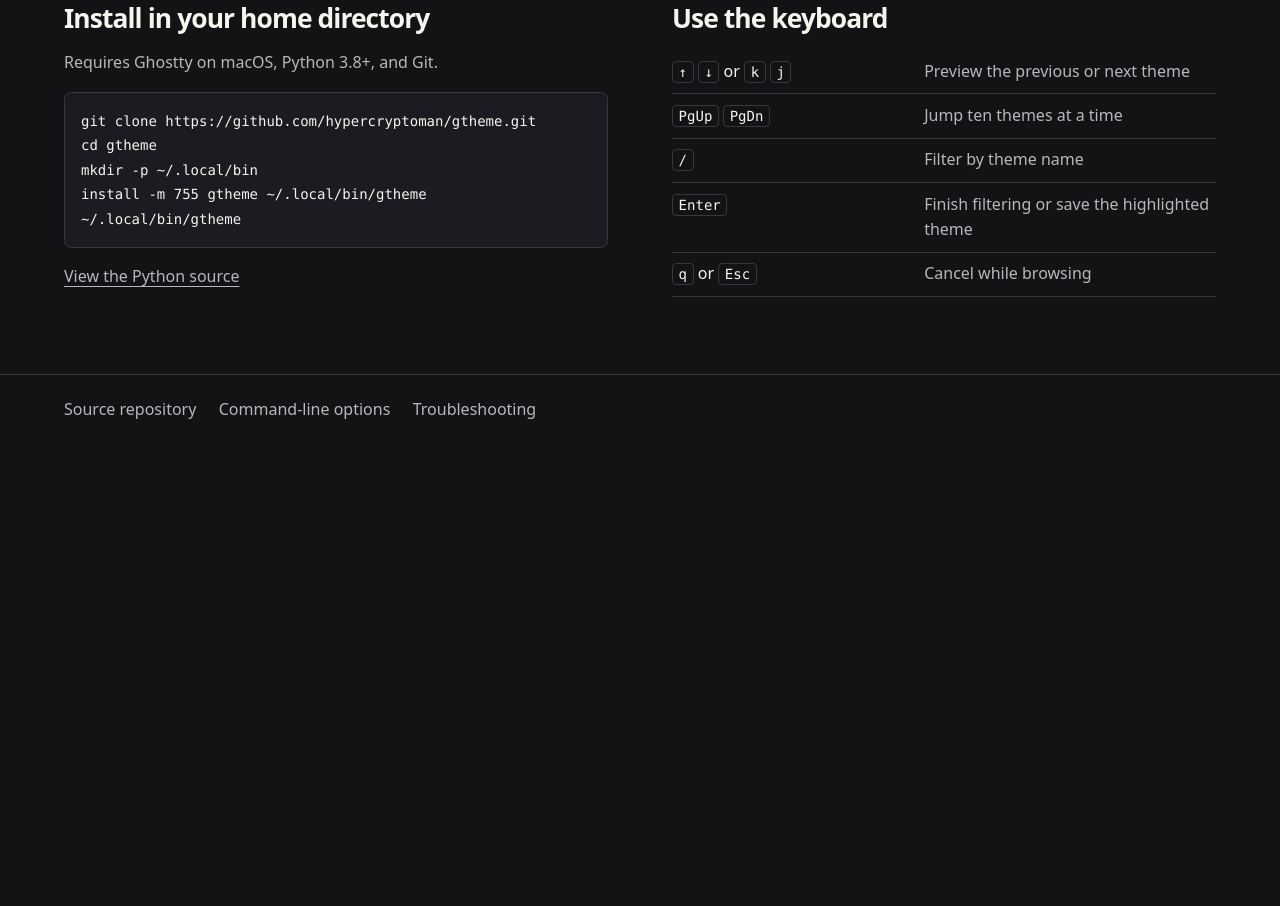
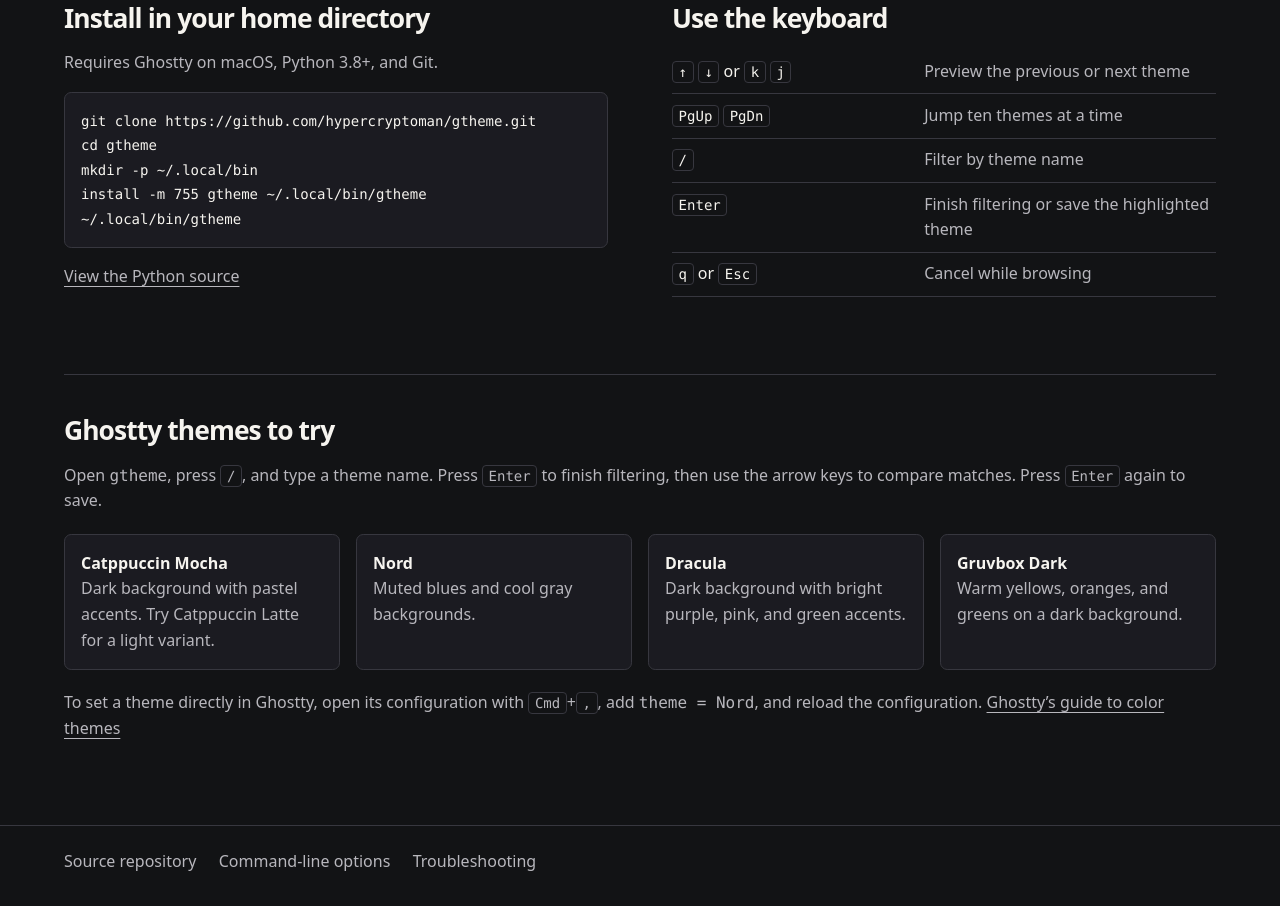
Before and after one commit to hypercryptoman/gtheme, a plain HTML site: page docs/index.html in a window 1280 px wide. Shown: the part 830-1736 px from the top of the page. Before the commit the page ends 1285 px from the top, so only its background shows below. Drawn offline with Linux system fonts and the light colour scheme.

Commit message:
Help Ghostty theme users find gtheme

```diff
--- a/docs/index.html
+++ b/docs/index.html
@@ -3,9 +3,17 @@
 <head>
   <meta charset="utf-8">
   <meta name="viewport" content="width=device-width, initial-scale=1">
-  <meta name="description" content="Preview, filter, and save Ghostty terminal themes from your keyboard with gtheme.">
+  <meta name="description" content="Find and change Ghostty themes on macOS. Preview Catppuccin, Nord, Dracula, and your custom themes live in the terminal with gtheme.">
   <meta name="theme-color" content="#121315">
-  <title>gtheme · Live theme picker for Ghostty</title>
+  <title>gtheme | Live Ghostty Theme Picker for macOS</title>
+  <link rel="canonical" href="https://hypercryptoman.github.io/gtheme/">
+  <meta property="og:type" content="website">
+  <meta property="og:url" content="https://hypercryptoman.github.io/gtheme/">
+  <meta property="og:title" content="gtheme | Live Ghostty Theme Picker for macOS">
+  <meta property="og:description" content="Browse, preview, and save Ghostty themes from your keyboard.">
+  <meta property="og:image" content="https://raw.githubusercontent.com/hypercryptoman/gtheme/main/assets/gtheme-browsing.png">
+  <meta property="og:image:alt" content="gtheme previewing Catppuccin Mocha with terminal colors and a theme list">
+  <meta name="twitter:card" content="summary_large_image">
   <style>
     :root {
       color-scheme: dark;
@@ -51,7 +59,12 @@
     figcaption { color: var(--muted); margin-top: .65rem; font-size: .875rem; }
     .details { display: grid; grid-template-columns: 1fr 1fr; gap: clamp(2rem, 5vw, 5rem); padding-block: 2.5rem 4.5rem; border-top: 1px solid var(--line); }
     h2 { font-size: 1.65rem; line-height: 1.2; margin: 0 0 1rem; letter-spacing: -.035em; }
-    .details p { color: var(--muted); margin: .75rem 0; }
+    .details p, .theme-guide p { color: var(--muted); margin: .75rem 0; }
+    .theme-guide { border-top: 1px solid var(--line); padding-block: 2.5rem 4.5rem; }
+    .theme-guide ul { display: grid; grid-template-columns: repeat(auto-fit, minmax(min(100%, 13rem), 1fr)); gap: 1rem; list-style: none; padding: 0; margin: 1.25rem 0; }
+    .theme-guide li { padding: 1rem; background: var(--panel); border: 1px solid var(--line); border-radius: .45rem; }
+    .theme-guide li strong { display: block; }
+    .theme-guide li span { color: var(--muted); }
     pre { margin: 1rem 0; padding: 1rem; overflow: auto; background: var(--panel); border: 1px solid var(--line); border-radius: .45rem; font: .875rem/1.75 var(--mono); }
     code, kbd { font-family: var(--mono); }
     kbd { border: 1px solid var(--line); border-radius: .25rem; padding: .14em .4em; font-size: .875rem; white-space: nowrap; }
@@ -77,6 +90,7 @@
       <span class="brand">gtheme</span>
       <div class="links">
         <a href="#install">Install</a>
+        <a href="#ghostty-themes">Themes</a>
         <a href="https://github.com/hypercryptoman/gtheme">GitHub</a>
       </div>
     </nav>
@@ -85,7 +99,7 @@
     <section class="hero" aria-labelledby="title">
       <div>
         <p class="platform">Ghostty for macOS</p>
-        <h1 id="title">Find your terminal theme.</h1>
+        <h1 id="title">Preview Ghostty themes live.</h1>
         <p class="intro">Browse Ghostty’s bundled and custom themes, preview colors in your terminal, and save your pick with Enter.</p>
         <a class="button" href="https://github.com/hypercryptoman/gtheme/blob/main/README.md">Read the documentation</a>
       </div>
@@ -137,6 +151,17 @@ install -m 755 gtheme ~/.local/bin/gtheme
         </dl>
       </section>
     </div>
+    <section class="theme-guide" id="ghostty-themes" aria-labelledby="themes-title">
+      <h2 id="themes-title">Ghostty themes to try</h2>
+      <p>Open <code>gtheme</code>, press <kbd>/</kbd>, and type a theme name. Press <kbd>Enter</kbd> to finish filtering, then use the arrow keys to compare matches. Press <kbd>Enter</kbd> again to save.</p>
+      <ul>
+        <li><strong>Catppuccin Mocha</strong><span>Dark background with pastel accents. Try Catppuccin Latte for a light variant.</span></li>
+        <li><strong>Nord</strong><span>Muted blues and cool gray backgrounds.</span></li>
+        <li><strong>Dracula</strong><span>Dark background with bright purple, pink, and green accents.</span></li>
+        <li><strong>Gruvbox Dark</strong><span>Warm yellows, oranges, and greens on a dark background.</span></li>
+      </ul>
+      <p>To set a theme directly in Ghostty, open its configuration with <kbd>Cmd</kbd>+<kbd>,</kbd>, add <code>theme = Nord</code>, and reload the configuration. <a href="https://ghostty.org/docs/features/theme">Ghostty’s guide to color themes</a></p>
+    </section>
   </main>
   <footer>
     <div class="wrap links"><a href="https://github.com/hypercryptoman/gtheme">Source repository</a><a href="https://github.com/hypercryptoman/gtheme#command-line-options">Command-line options</a><a href="https://github.com/hypercryptoman/gtheme#troubleshooting">Troubleshooting</a></div>
```
Also changed, not shown: 1 other file.
